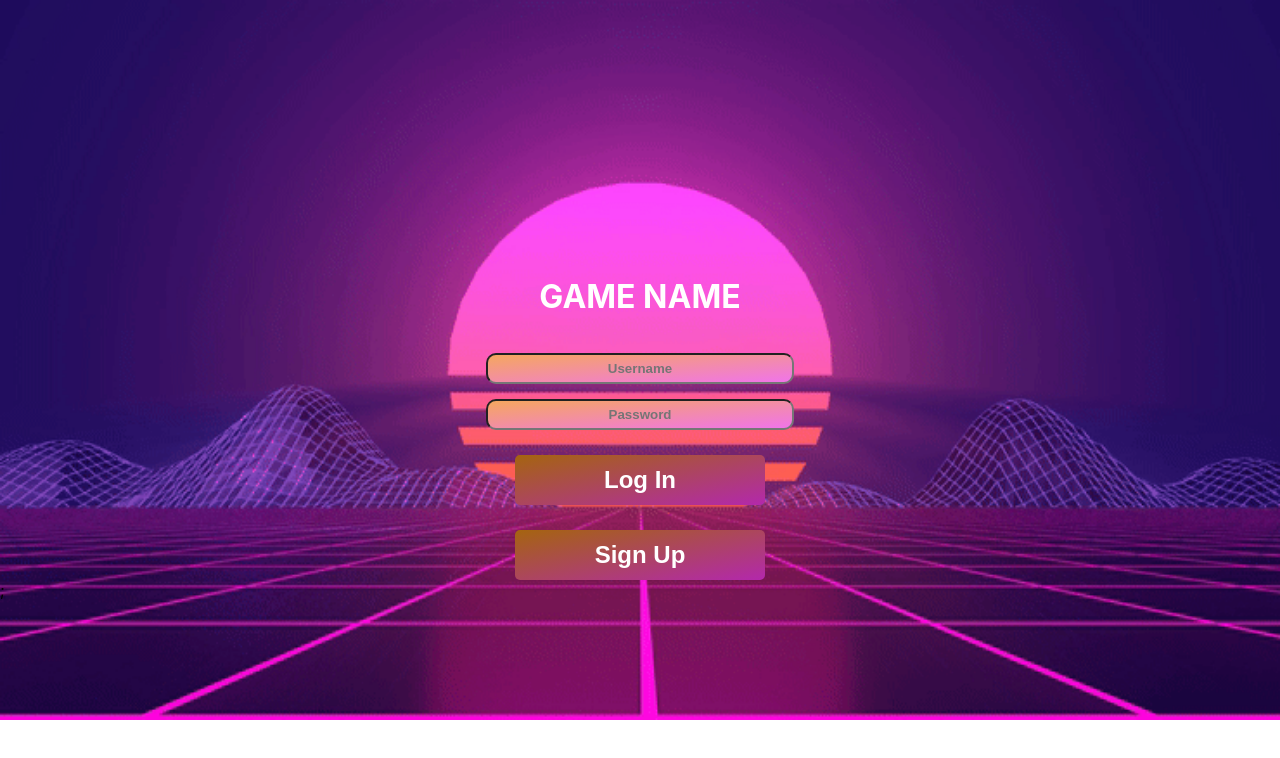
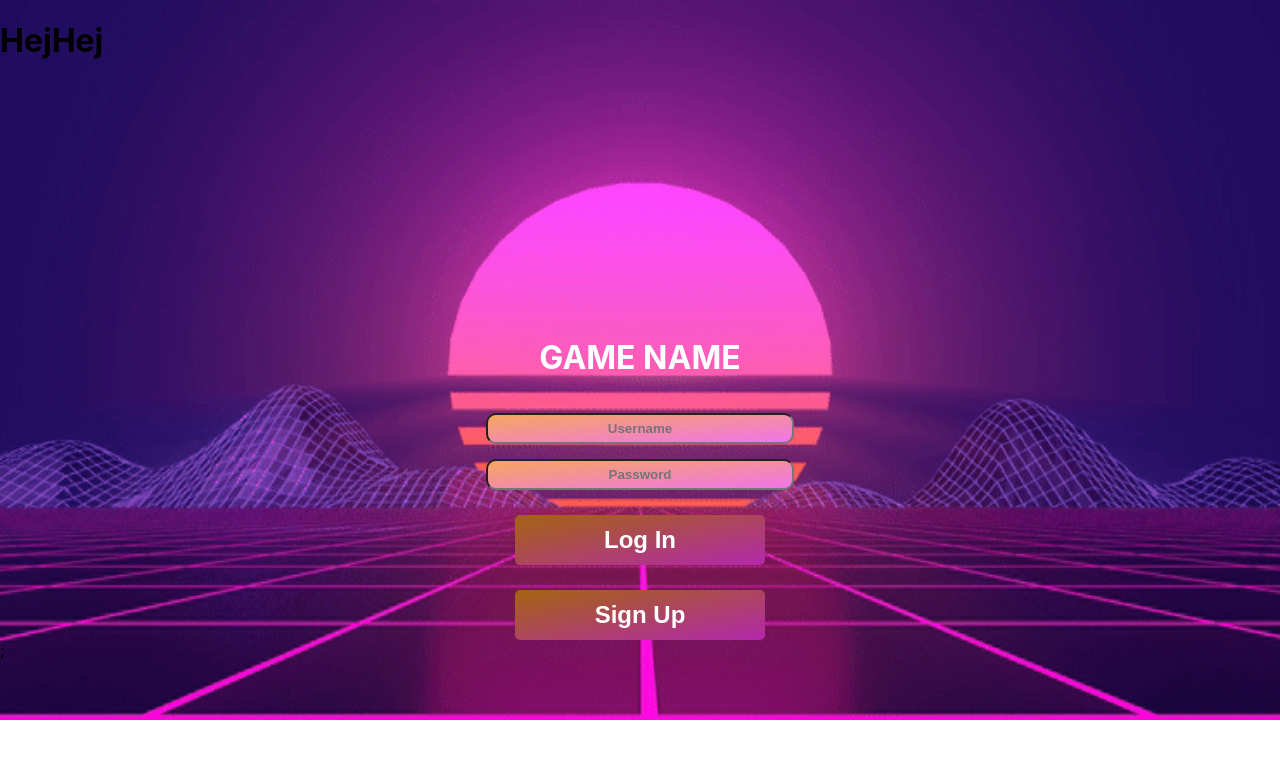
Before and after one commit to sativv/js-RPG-group-assignment, a React (Create React App) app: page /login in a window 1280 px wide. Shown: the top 758 px of the page. Built offline with nearby package versions, Linux system fonts and the light colour scheme.

Commit message:
hejhej..

```diff
--- a/src/components/Login.js
+++ b/src/components/Login.js
@@ -34,6 +34,7 @@ const Login = () => {
   };
   return (
     <form>
+      <h1>HejHej</h1>
       <div className="form">
         <h1 className="game-name">GAME NAME</h1>
         <input
```
